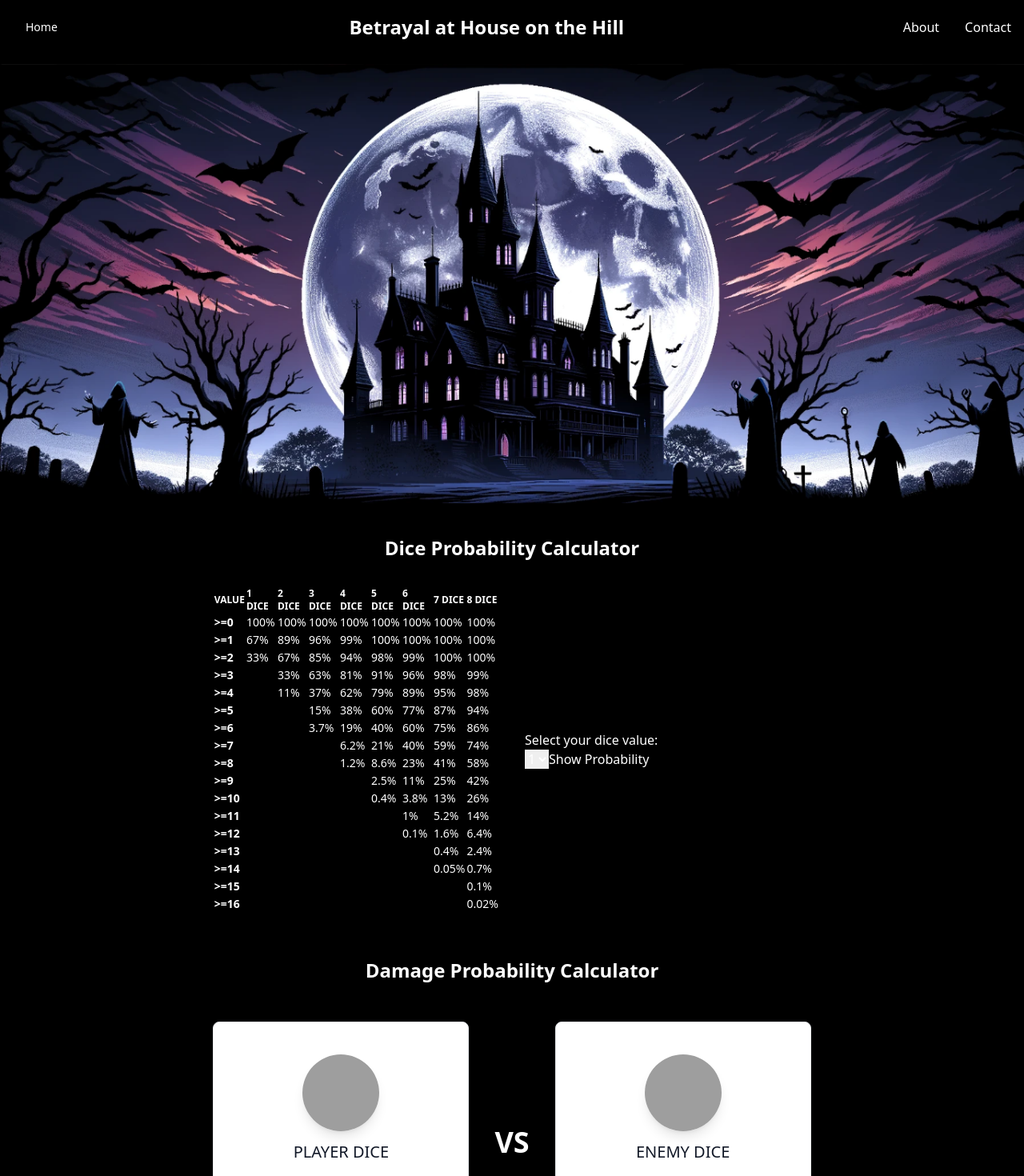
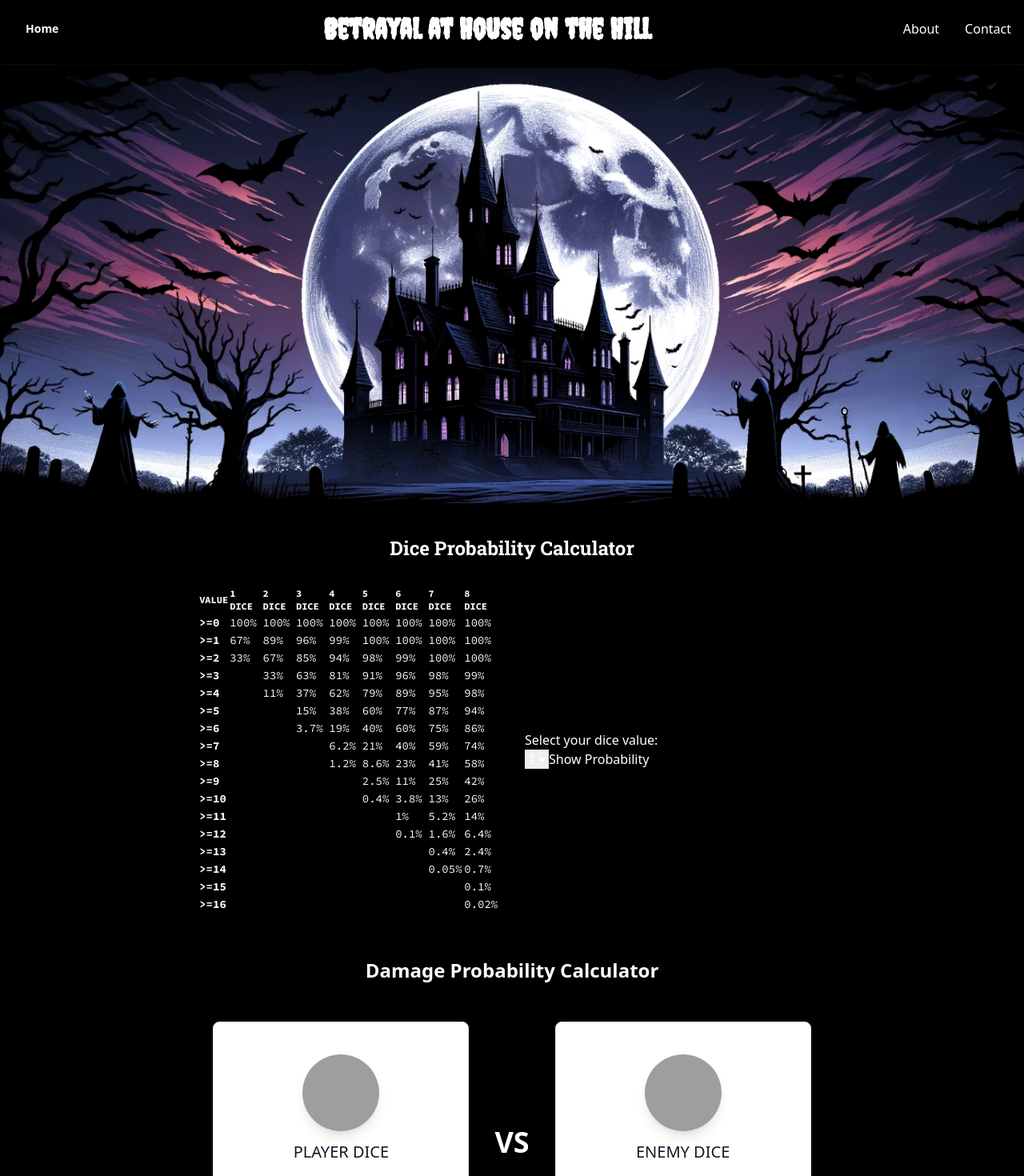
Before and after one commit to safifis/Boardgame, a React (Vite) app: page / in a window 1280 px wide. Shown: the top 1470 px of the page at 80% size. Built offline with nearby package versions, Linux system fonts and the light colour scheme; grey boxes are pictures that could not be loaded.

Commit message:
Added font style

```diff
--- a/index.html
+++ b/index.html
@@ -3,6 +3,12 @@
     <head>
         <meta charset="UTF-8" />
         <link rel="icon" type="image/svg+xml" href="/betrayal.jpg" />
+        <link rel="preconnect" href="https://fonts.googleapis.com" />
+        <link rel="preconnect" href="https://fonts.gstatic.com" crossorigin />
+        <link
+            href="https://fonts.googleapis.com/css2?family=Creepster&family=Roboto+Slab:wght@100..900&family=Source+Code+Pro:ital,wght@0,200..900;1,200..900&display=swap"
+            rel="stylesheet"
+        />
         <meta name="viewport" content="width=device-width, initial-scale=1.0" />
         <title>Betrayal at House on the Hill</title>
     </head>
--- a/src/components/Dice.tsx
+++ b/src/components/Dice.tsx
@@ -4,7 +4,7 @@
 const Dice = () => {
     return (
         <div className="flex flex-col mt-10">
-            <h2 className="sm:text-center text-2xl font-bold mb-4 px-4">
+            <h2 className=" font-body sm:text-center text-2xl font-bold mb-4 px-4">
                 Dice Probability Calculator
             </h2>
             <div className="flex flex-wrap justify-between max-w-screen-xl items-center mx-auto">
--- a/src/components/DiceTable.tsx
+++ b/src/components/DiceTable.tsx
@@ -1,7 +1,7 @@
 const DiceTable = () => {
     return (
         <div className="relative overflow-x-auto max-w-md min-w-96 p-4">
-            <table className="w-full text-sm text-left rtl:text-right ">
+            <table className=" font-mono w-full text-sm text-left rtl:text-right ">
                 <thead className="text-xs  uppercase">
                     <th scope="col">Value</th>
                     <th scope="col">1 Dice</th>
--- a/src/components/Navbar.tsx
+++ b/src/components/Navbar.tsx
@@ -9,16 +9,16 @@
                 <div className="h-16 max-w-screen-xl flex flex-wrap items-center justify-between mx-auto p-4">
                     <a
                         href="#"
-                        className="flex items-center space-x-3 rtl:space-x-reverse md:order-1"
+                        className=" font-header flex items-center space-x-3 rtl:space-x-reverse md:order-1"
                     >
-                        <span className="text-white self-center text-2xl font-semibold whitespace-nowrap">
+                        <span className="text-white self-center text-4xl font-semibold whitespace-nowrap">
                             {title}
                         </span>
                     </a>
                     <div className="flex space-x-3 md:space-x-0 rtl:space-x-reverse">
                         <button
                             type="button"
-                            className="text-white bg-white-800 hover:bg-yellow-800 focus:ring-4 font-medium rounded-lg text-sm px-4 py-2 text-center"
+                            className="text-white font-bold bg-white-800 hover:bg-yellow-800 focus:ring-4 rounded-lg text-sm px-4 py-2 text-center"
                         >
                             Home
                         </button>
--- a/tailwind.config.js
+++ b/tailwind.config.js
@@ -2,7 +2,13 @@
 export default {
     content: ["./index.html", "./src/**/*.{js,ts,jsx,tsx}"],
     theme: {
-        extend: {},
+        extend: {
+            fontFamily: {
+                header: ["Creepster", "cursive"], // Use for headers
+                body: ["Roboto Slab", "serif"], // Use for body text
+                mono: ["Source Code Pro", "monospace"], // Use for displaying code or numbers
+            },
+        },
     },
     plugins: [],
 };
```
